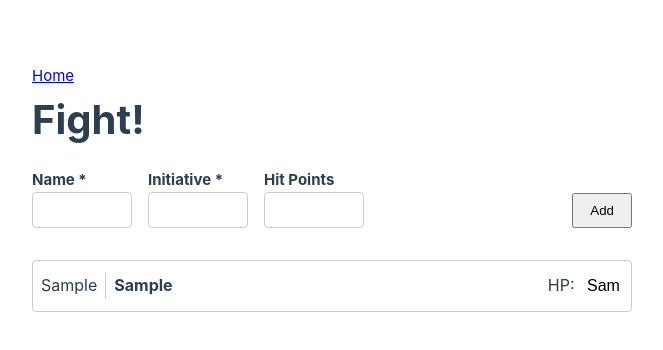
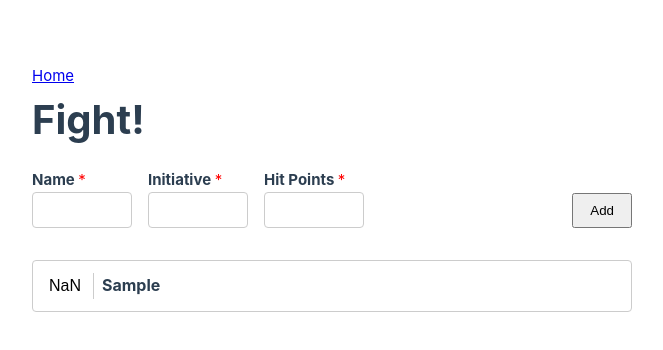
Before and after one commit to adamisarobot/initiative, a Vue app: page / in a window 1280 px wide. Both pictures are taken after typing "Sample", "Sample", "Sample" into the empty fields and a click on the button "Add". Shown: the top 350 px of the page, without its empty margins (308-971 px from the left). Built offline with nearby package versions, Linux system fonts and the light colour scheme.

Commit message:
remove drag and drop
- Unnecessarily complicated
- Added inline inputs
- Fought with number types
- Reequired all inputs

```diff
--- a/package.json
+++ b/package.json
@@ -15,8 +15,7 @@
   "dependencies": {
     "pinia": "^2.1.6",
     "vue": "^3.3.4",
-    "vue-router": "^4.2.4",
-    "vuedraggable": "^4.1.0"
+    "vue-router": "^4.2.4"
   },
   "devDependencies": {
     "@rushstack/eslint-patch": "^1.3.3",
--- a/src/components/InitiativeForm.vue
+++ b/src/components/InitiativeForm.vue
@@ -1,7 +1,7 @@
 <template>
   <form class="form">
     <div class="form-group">
-      <label for="name">Name *</label>
+      <label for="name">Name <span class="required">*</span></label>
       <input
         type="text"
         id="name"
@@ -12,12 +12,26 @@
       />
     </div>
     <div class="form-group">
-      <label for="init">Initiative *</label>
-      <input type="text" id="init" class="form-control" v-model="init" data-lpignore="true" />
+      <label for="init">Initiative <span class="required">*</span></label>
+      <input
+        type="text"
+        id="init"
+        class="form-control"
+        v-model="init"
+        data-lpignore="true"
+        @:keypress="numberOnly($event)"
+      />
     </div>
     <div class="form-group">
-      <label for="hp">Hit Points</label>
-      <input type="text" id="hp" class="form-control" v-model="hp" data-lpignore="true" />
+      <label for="hp">Hit Points <span class="required">*</span></label>
+      <input
+        type="text"
+        id="hp"
+        class="form-control"
+        v-model="hp"
+        data-lpignore="true"
+        @:keypress="numberOnly($event)"
+      />
     </div>
     <button type="button" class="btn push-left" @click="submit">Add</button>
   </form>
@@ -37,10 +51,16 @@ const alphaOnly = (event: { keyCode: number; preventDefault: () => void }) => {
   else event.preventDefault();
 };
 
+const numberOnly = (event: { keyCode: number; preventDefault: () => void }) => {
+  const char = String.fromCharCode(event.keyCode);
+  if (/^[[0-9]+$/.test(char)) return true;
+  else event.preventDefault();
+};
+
 const submit = () => {
   if (name.value === '' || init.value === undefined) return;
 
-  emit('submit', { name: name.value, initiative: init.value, hp: hp.value });
+  emit('submit', { name: name.value, initiative: +init.value, hp: +hp.value });
   name.value = '';
   init.value = undefined;
   hp.value = undefined;
@@ -48,6 +68,9 @@ const submit = () => {
 </script>
 
 <style scoped>
+.required {
+  color: red;
+}
 .form {
   display: flex;
   gap: 1rem;
@@ -68,7 +91,6 @@ const submit = () => {
   font-weight: bold;
   margin-bottom: 0;
 }
-
 .form-group input {
   max-width: 100px;
   padding: 0.5rem;
--- a/src/components/InitiativeItem.vue
+++ b/src/components/InitiativeItem.vue
@@ -1,20 +1,22 @@
 <template>
   <li class="item">
-    <div class="item__init">{{ pc.initiative }}</div>
+    <div class="item__init">
+      <InlineInputNumber :number="pc.initiative" />
+    </div>
     <div class="item__name">{{ pc.name }}</div>
     <div class="item__hp" v-if="pc.hp">
-      <label class="sr-only" for="hp-inline">HP: </label>
-      <input class="item__inline" type="text" :value="pc.hp" maxlength="3" data-lpignore="true" />
+      <InlineInputNumber :number="pc.hp" label="HP: " />
     </div>
   </li>
 </template>
 
 <script lang="ts" setup>
+import InlineInputNumber from '@/components/InlineInputNumber.vue';
 defineProps<{
   pc: {
     name: string;
     initiative: number;
-    hp?: number;
+    hp: number;
   };
 }>();
 </script>
--- a/src/components/InitiativeList.vue
+++ b/src/components/InitiativeList.vue
@@ -1,25 +1,21 @@
 <template>
-  <draggable v-model="sortedInit" tag="ul" class="init-list" v-if="sortedInit.length > 0">
-    <template #item="{ element: pc }">
-      <InitiativeItem :pc="pc" />
-    </template>
-  </draggable>
+  <ul class="init-list" v-if="sortedInit.length > 0">
+    <InitiativeItem v-for="pc in sortedInit" :pc="pc" :key="pc.initiative" />
+  </ul>
 </template>
 
 <script setup lang="ts">
 import { computed } from 'vue';
-import draggable from 'vuedraggable';
 import InitiativeItem from '@/components/InitiativeItem.vue';
 
 const props = defineProps<{
   initiative: {
     name: string;
     initiative: number;
-    hp?: number;
+    hp: number;
   }[];
 }>();
 
-// This method will create a new initiative list sorted from highest to lowest
 const sortedInit = computed(() => {
   return [...props.initiative].sort((a, b) => b.initiative - a.initiative);
 });
--- /dev/null
+++ b/src/components/InlineInputNumber.vue
@@ -0,0 +1,32 @@
+<template>
+  <label :class="{ 'sr-only': sronly }" for="hp-inline">{{ label }}</label>
+  <input
+    class="item__inline"
+    type="text"
+    maxlength="3"
+    data-lpignore="true"
+    v-model.number="inputNumber"
+  />
+</template>
+
+<script lang="ts" setup>
+import { computed } from 'vue';
+const props = defineProps<{
+  number: number;
+  label?: string;
+  sronly?: boolean;
+}>();
+
+const inputNumber = computed(() => props.number);
+</script>
+
+<style scoped>
+.item__inline {
+  max-width: 2.5rem;
+  margin-left: 0.25rem;
+  padding: 0.5rem 0.25rem 0.5rem;
+  border: 0;
+  border-radius: 0.25rem;
+  font-size: 1rem;
+}
+</style>
--- a/src/views/HomeView.vue
+++ b/src/views/HomeView.vue
@@ -13,8 +13,8 @@ import { reactive } from 'vue';
 import InitiativeForm from '@/components/InitiativeForm.vue';
 import InitiativeList from '@/components/InitiativeList.vue';
 
-const initiative = reactive<{ name: string; initiative: number; hp?: number }[]>([]);
-const addToList = (pc: { name: string; initiative: number; hp?: number }) => {
+const initiative = reactive<{ name: string; initiative: number; hp: number }[]>([]);
+const addToList = (pc: { name: string; initiative: number; hp: number }) => {
   initiative.sort().push(pc);
 };
 </script>
```
Also changed, not shown: 1 other file (tests, documents, lock files or other folders).
